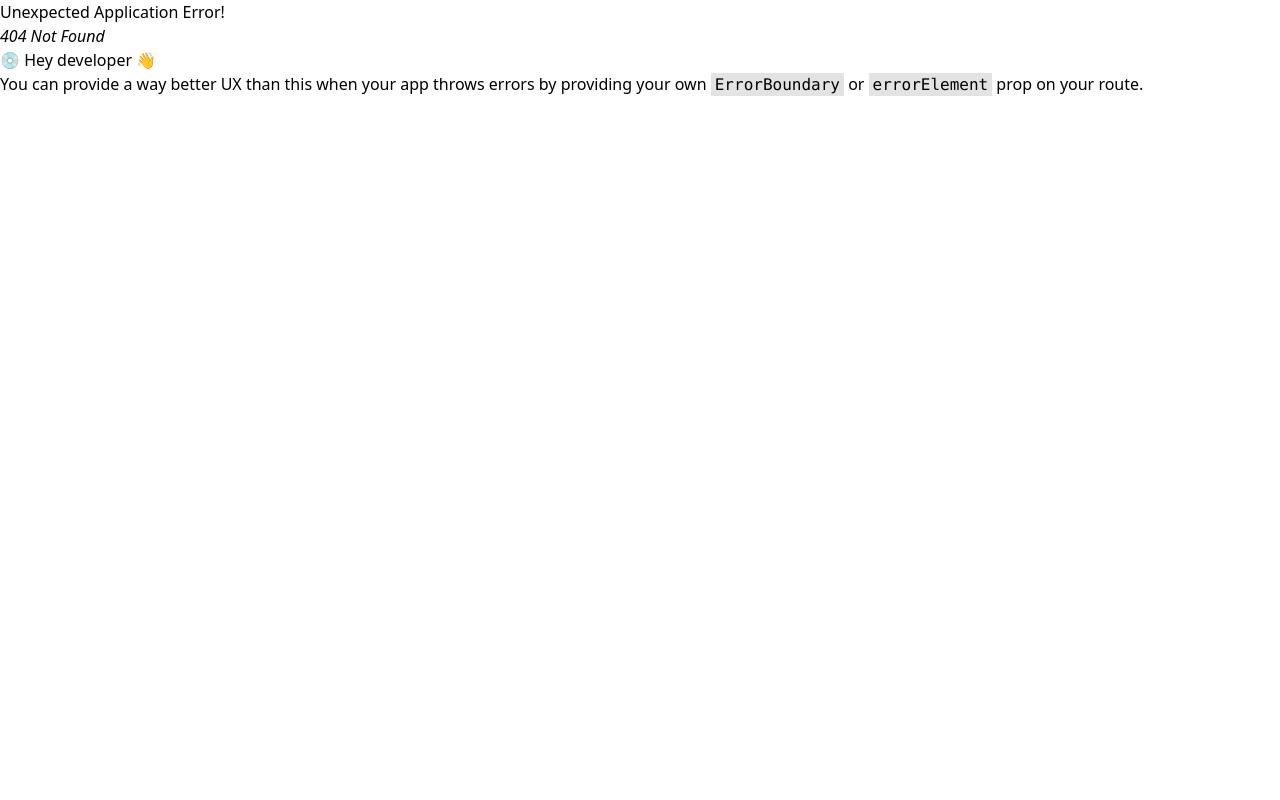
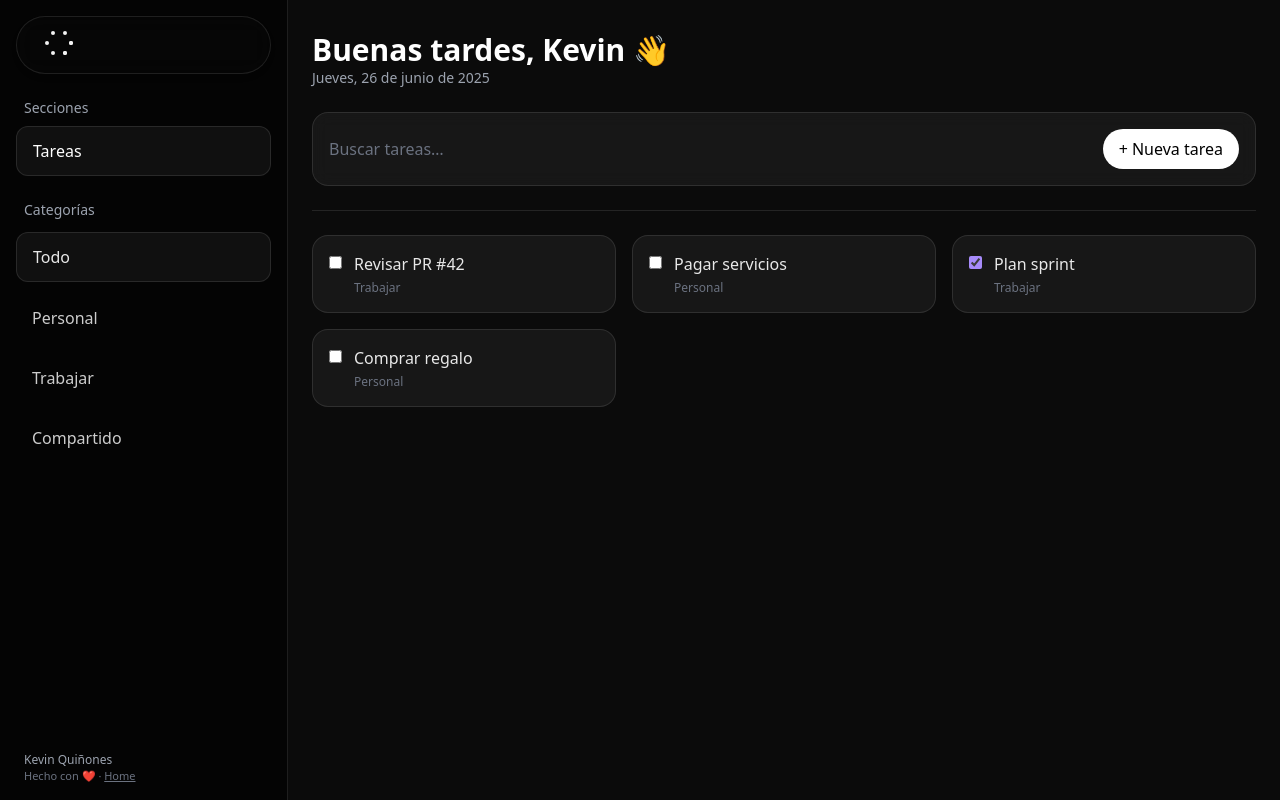
Before and after one commit to Alejago20/GestiondeTareas, a React (Vite) app: page /dashboard in a window 1280 px wide. Before the commit this address had no page. Built offline with nearby package versions, Linux system fonts and the light colour scheme.

Commit message:
dashboard

```diff
--- /dev/null
+++ b/src/components/DashboardSidebar.tsx
@@ -0,0 +1,69 @@
+import { useNavigate } from "react-router-dom";
+import { useGlobalStore } from "../../theme/thema";
+
+export default function DashboardSidebar() {
+  const navigate = useNavigate();
+  const isthema = useGlobalStore((state) => state.isthema);
+
+  return (
+    <aside className="h-screen w-72 bg-black/60 border-r border-white/10 p-4 flex flex-col gap-6">
+      {/* Logo */}
+      <div className={`flex items-center gap-1 px-6 py-2 rounded-full border backdrop-blur-md text-sm shadow-md
+  ${isthema ? "bg-[#f2f2f2] text-black border-black/10" : "bg-[#0c0c0c]/40 text-gray-200 border-white/10"}`}
+>
+
+      <div className="relative w-10 h-10 animate-spin-slow cursor-pointer">
+              {[...Array(8)].map((_, i) => {
+                const angle = (i * 360) / 6;
+                const x = 16 + 12 * Math.cos((angle * Math.PI) / 180);
+                const y = 16 + 12 * Math.sin((angle * Math.PI) / 180);
+                return (
+                  <div
+                    key={i}
+                    className={`absolute w-1 h-1 rounded-full cursor-pointer
+  ${isthema ? " bg-[#0c0c0c]" : "bg-[#f2f2f2]"}`}
+                    style={{
+                      left: `${x}px`,
+                      top: `${y}px`,
+                    }}
+                  />
+                );
+              })}
+            </div>
+      </div>
+
+      {/* Secciones */}
+      <div className="space-y-2">
+        <div className="text-sm text-gray-400 px-2">Secciones</div>
+        <button className="w-full text-left px-4 py-3 rounded-xl bg-white/5 border border-white/10 text-white hover:bg-white/10 transition">
+          Tareas
+        </button>
+      </div>
+
+      {/* Categorías */}
+      <div className="space-y-3">
+        <div className="text-sm text-gray-400 px-2">Categorías</div>
+
+        <button className="w-full text-left px-4 py-3 rounded-xl bg-white/5 border border-white/10 text-white/90 hover:bg-white/10 transition">
+          Todo
+        </button>
+        <button className="w-full text-left px-4 py-3 rounded-xl hover:bg-white/5 text-white/80">
+          Personal
+        </button>
+        <button className="w-full text-left px-4 py-3 rounded-xl hover:bg-white/5 text-white/80">
+          Trabajar
+        </button>
+        <button className="w-full text-left px-4 py-3 rounded-xl hover:bg-white/5 text-white/80">
+          Compartido
+        </button>
+      </div>
+
+      <div className="mt-auto px-2">
+        <div className="text-xs text-gray-400">Kevin Quiñones</div>
+        <div className="text-[11px] text-gray-500">
+          Hecho con ❤️ · <span className="underline cursor-pointer" onClick={() => navigate("/")}>Home</span>
+        </div>
+      </div>
+    </aside>
+  );
+}
--- /dev/null
+++ b/src/components/DashboardTopbar.tsx
@@ -0,0 +1,37 @@
+type Props = { onNewTask: () => void };
+
+function formatFechaES(d = new Date()) {
+  const fmt = new Intl.DateTimeFormat("es-CO", {
+    weekday: "long",
+    day: "2-digit",
+    month: "long",
+    year: "numeric",
+  });
+  // Capitalizamos la primera letra del día
+  const str = fmt.format(d);
+  return str.charAt(0).toUpperCase() + str.slice(1);
+}
+
+export default function DashboardTopbar({ onNewTask }: Props) {
+  return (
+    <div className="px-6 pt-8">
+      <h1 className="text-2xl md:text-3xl font-semibold text-white">
+        Buenas tardes, Kevin 👋
+      </h1>
+      <p className="text-sm text-gray-400">{formatFechaES()}</p>
+
+      <div className="mt-6 rounded-2xl border border-white/10 bg-white/5 backdrop-blur p-4 flex items-center justify-between">
+        <input
+          placeholder="Buscar tareas…"
+          className="w-full max-w-xl bg-transparent outline-none text-white/90 placeholder:text-gray-500"
+        />
+        <button
+          onClick={onNewTask}
+          className="ml-4 px-4 py-2 rounded-full bg-white text-black font-medium hover:bg-gray-200 transition"
+        >
+          + Nueva tarea
+        </button>
+      </div>
+    </div>
+  );
+}
--- /dev/null
+++ b/src/components/TaskCard.tsx
@@ -0,0 +1,24 @@
+type Task = {
+  id: string;
+  title: string;
+  category: "Personal" | "Trabajar" | "Todo" | "Compartido";
+  done?: boolean;
+};
+
+export default function TaskCard({ task }: { task: Task }) {
+  return (
+    <div className="rounded-2xl border border-white/10 bg-white/5 p-4 hover:bg-white/[0.08] transition">
+      <div className="flex items-start gap-3">
+        <input
+          type="checkbox"
+          defaultChecked={task.done}
+          className="mt-1 accent-violet-400"
+        />
+        <div>
+          <div className="text-white/90">{task.title}</div>
+          <div className="text-xs text-gray-500 mt-1">{task.category}</div>
+        </div>
+      </div>
+    </div>
+  );
+}
--- /dev/null
+++ b/src/pages/Dashboard.tsx
@@ -0,0 +1,51 @@
+import { useMemo, useState } from "react";
+import DashboardSidebar from "../components/DashboardSidebar";
+import DashboardTopbar from "../components/DashboardTopbar";
+import TaskCard from "../components/TaskCard";
+
+type Task = Parameters<typeof TaskCard>[0]["task"];
+
+export default function Dashboard() {
+  const [loading] = useState(false);
+  const tasks = useMemo<Task[]>(
+    () => [
+      { id: "1", title: "Revisar PR #42", category: "Trabajar" },
+      { id: "2", title: "Pagar servicios", category: "Personal" },
+      { id: "3", title: "Plan sprint", category: "Trabajar", done: true },
+      { id: "4", title: "Comprar regalo", category: "Personal" },
+    ],
+    []
+  );
+
+  const onNewTask = () => {
+    // aquí abrirías un modal o navegas a /tasks/new
+    alert("Abrir modal de 'Nueva tarea' (pendiente)");
+  };
+
+  return (
+    <div className="min-h-screen bg-[#0b0b0b] text-white flex">
+      <DashboardSidebar />
+
+      <main className="flex-1">
+        <DashboardTopbar onNewTask={onNewTask} />
+
+        <section className="px-6 pb-10">
+          {/* Separador sutil, estilo Cosmos */}
+          <div className="my-6 border-t border-white/10" />
+
+          {loading ? (
+            <div className="h-72 grid place-items-center">
+              <div className="h-8 w-8 rounded-full border-2 border-white/20 border-t-white animate-spin" />
+            </div>
+          ) : (
+            <div className="grid grid-cols-1 sm:grid-cols-2 lg:grid-cols-3 gap-4">
+              {tasks.map((t) => (
+                <TaskCard key={t.id} task={t} />
+              ))}
+            </div>
+          )}
+        </section>
+      </main>
+    </div>
+  );
+}
--- a/src/router/index.tsx
+++ b/src/router/index.tsx
@@ -2,6 +2,7 @@ import { createBrowserRouter } from "react-router-dom";
 import Homepages from "../pages/Homepages";
 import Login from "../pages/Login";
 import Register from "../pages/Register";
+import Dashboard from "../pages/Dashboard";
 
 
 export const router = createBrowserRouter([
@@ -18,5 +19,9 @@ export const router = createBrowserRouter([
     {
         path: "/register",
         element: <Register />
+    },
+    {
+        path: "/dashboard",
+        element: <Dashboard />
     }
 ])
```
